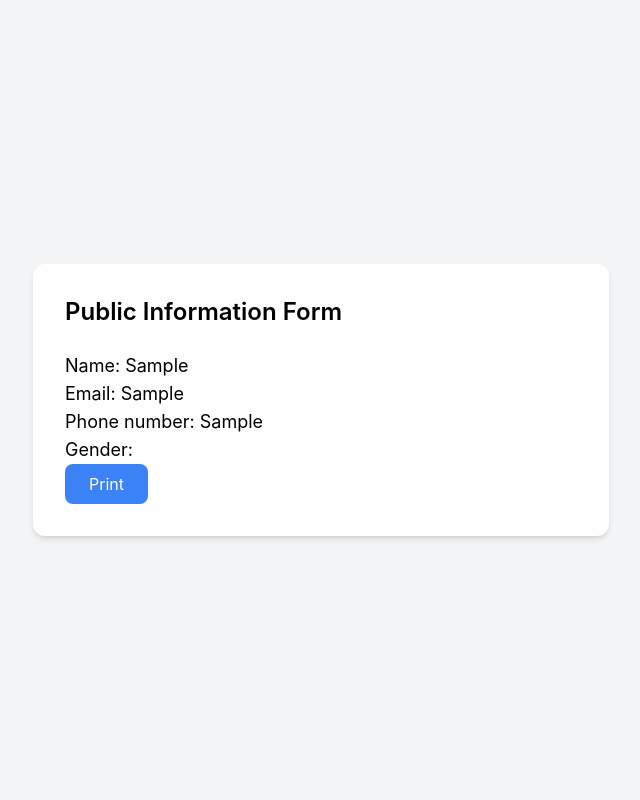
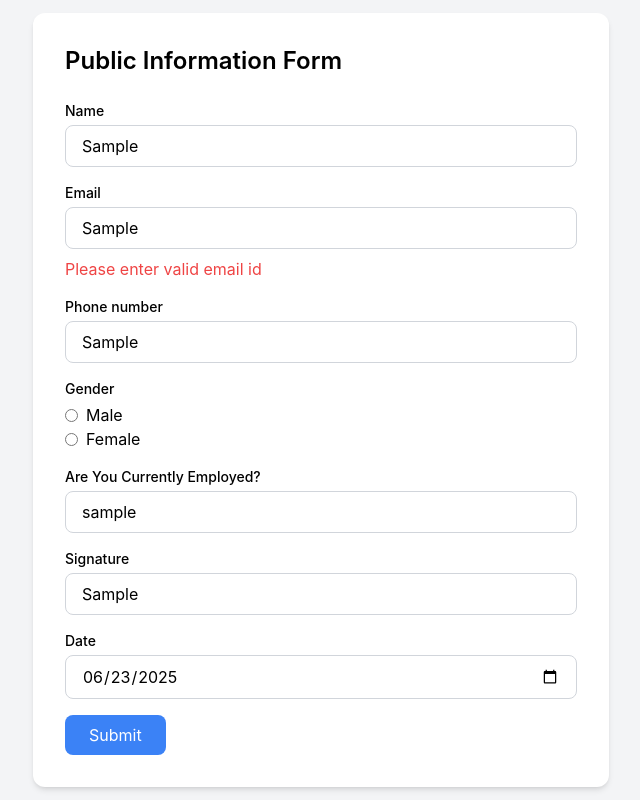
Before and after one commit to Kasisatyaveni5b3/public-information-form, a React (Create React App) app: page / in a window 1280 px wide. Both pictures are taken after typing "Sample", "Sample", "Sample", "Sample", "Sample" into the empty fields and a click on the button "Submit". Shown: the whole page, without its empty margins (319-959 px from the left). Built offline with nearby package versions, Linux system fonts and the light colour scheme.

Commit message:
implemented validation errors

```diff
--- a/src/App.js
+++ b/src/App.js
@@ -45,31 +45,26 @@ function App() {
     localStorage.setItem("gender", gender)
   }, [gender]);
 
-  function handleName(event) {
-    setName(event.target.value)
-  }
-
-  function handlingDate(e) {
-    const newDate = e.target.value;
-    console.log(newDate)
-    debugger;
-    if (newDate !== today) {
-      setError('Please select todays date')
-    } else {
-      setError('');
-      setDate(newDate);
-    }
-    setDate(newDate)
-  }
-
-
   function submit(event) {
     event.preventDefault();
-    setSubmitted(true);
-    localStorage.clear()
-  }
-  function print() {
-    window.print()
+    let tempErros = {};
+    if (name.trim() === '') {
+      tempErros.name = 'Please enter name';
+    }
+    if (date !== today) {
+      tempErros.date = 'Please select todays date';
+    }
+    if (email === '' || !email.includes('@')) tempErros.email = 'Please enter valid email id';
+    if (signature === '') tempErros.signature = 'Please enter signature';
+    if (signature === '') tempErros.signature = 'Please enter signature';
+    if (Object.keys(tempErros).length > 0) {
+      setError(tempErros);
+      return
+    } else {
+      setError({});
+      setSubmitted(true);
+      localStorage.clear()
+    }
   }
 
   function organization(e) {
@@ -81,8 +76,8 @@ function App() {
       setShowOrg(false);
     }
     setOrg(value)
+  }
 
-  }
   return (
     <div className="min-h-screen bg-gray-100 flex items-center justify-center px-4">
       <div className="w-full max-w-xl bg-white p-8 rounded-xl shadow-md">
@@ -96,7 +91,7 @@ function App() {
             <button
               type="submit"
               className="bg-blue-500 text-white px-6 py-2 rounded-lg hover:bg-blue-600"
-              onClick={print}
+              onClick={() => window.print()}
             >
               Print
             </button>
@@ -106,29 +101,28 @@ function App() {
             <div className="mb-4">
               <label className="block text-sm font-medium mb-1">Name</label>
               <input
-                required
                 type="text"
                 value={name}
-                onChange={handleName}
+                onChange={(e) => setName(e.target.value)}
                 placeholder="Enter your name"
                 className="w-full border border-gray-300 rounded-lg px-4 py-2 focus:outline-none focus:ring-2 focus:ring-blue-500"
               />
+              {error.name && <p className="text-red-500 mt-2">{error.name}</p>}
             </div>
             <div className="mb-4">
               <label className="block text-sm font-medium mb-1">Email</label>
               <input
-                required
                 type="text"
                 value={email}
                 onChange={(e) => setEmail(e.target.value)}
                 placeholder="Enter your name"
                 className="w-full border border-gray-300 rounded-lg px-4 py-2 focus:outline-none focus:ring-2 focus:ring-blue-500"
               />
+              {error.email && <p className="text-red-500 mt-2">{error.email}</p>}
             </div>
             <div className="mb-4">
               <label className="block text-sm font-medium mb-1">Phone number</label>
               <input
-                required
                 type="text"
                 value={number}
                 onChange={(e) => setPhoneNumber(e.target.value)}
@@ -140,7 +134,6 @@ function App() {
               <label className="block text-sm font-medium mb-1">Gender</label>
               <label className="flex items-center gap-2">
                 <input
-                  required
                   type="radio"
                   value="male"
                   checked={gender === 'male'}
@@ -151,7 +144,6 @@ function App() {
               </label>
               <label className="flex items-center gap-2">
                 <input
-                  required
                   type="radio"
                   value="female"
                   checked={gender === 'female'} onChange={(e) => setGender(e.target.value)}
@@ -163,7 +155,6 @@ function App() {
             <div className="mb-4">
               <label className="block text-sm font-medium mb-1">Are You Currently Employed?</label>
               <input
-                required
                 type="text"
                 value={org}
                 onChange={organization}
@@ -174,7 +165,6 @@ function App() {
             {showOrg && <div className="mb-4">
               <label className="block text-sm font-medium mb-1">if yes please mention organization name</label>
               <input
-                required
                 type="text"
                 value={orgName}
                 onChange={(e) => setOrgName(e.target.value)}
@@ -185,25 +175,24 @@ function App() {
             <div className="mb-4">
               <label className="block text-sm font-medium mb-1">Signature</label>
               <input
-                required
                 type="text"
                 value={signature}
                 onChange={(e) => setSignature(e.target.value)}
                 placeholder="Enter your signature"
                 className="w-full border border-gray-300 rounded-lg px-4 py-2 focus:outline-none focus:ring-2 focus:ring-blue-500"
               />
+              {error.signature && <p className="text-red-500 mt-2">{error.signature}</p>}
             </div>
             <div className="mb-4">
               <label className="block text-sm font-medium mb-1">Date</label>
               <input
-                required
                 type="date"
                 value={date}
-                onChange={handlingDate}
+                onChange={(e) => setDate(e.target.value)}
                 placeholder="Enter your signature"
                 className="w-full border border-gray-300 rounded-lg px-4 py-2 focus:outline-none focus:ring-2 focus:ring-blue-500"
               />
-              {error && <p className="text-red-500 mt-2">{error}</p>}
+              {error.date && <p className="text-red-500 mt-2">{error.date}</p>}
             </div>
             <div>
               <button
@@ -218,7 +207,6 @@ function App() {
       </div>
     </div>
   );
-
 }
 
 export default App;
```
